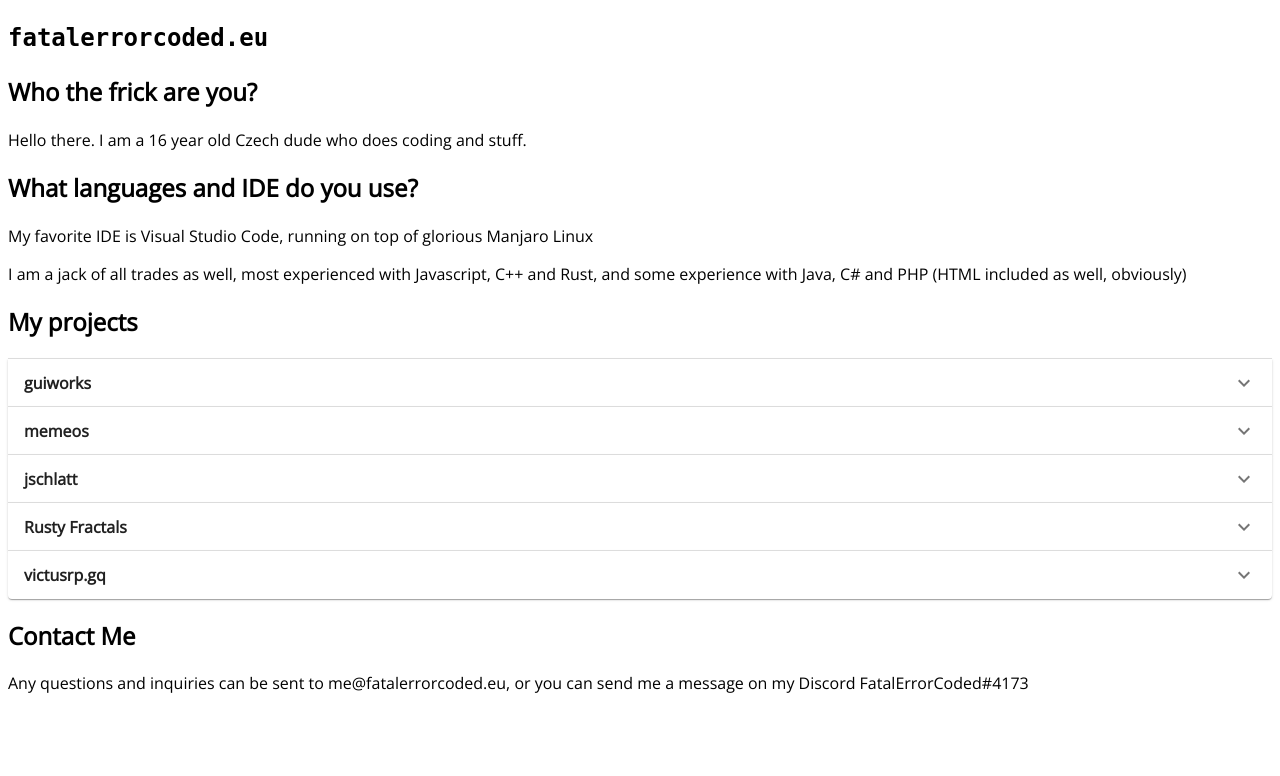
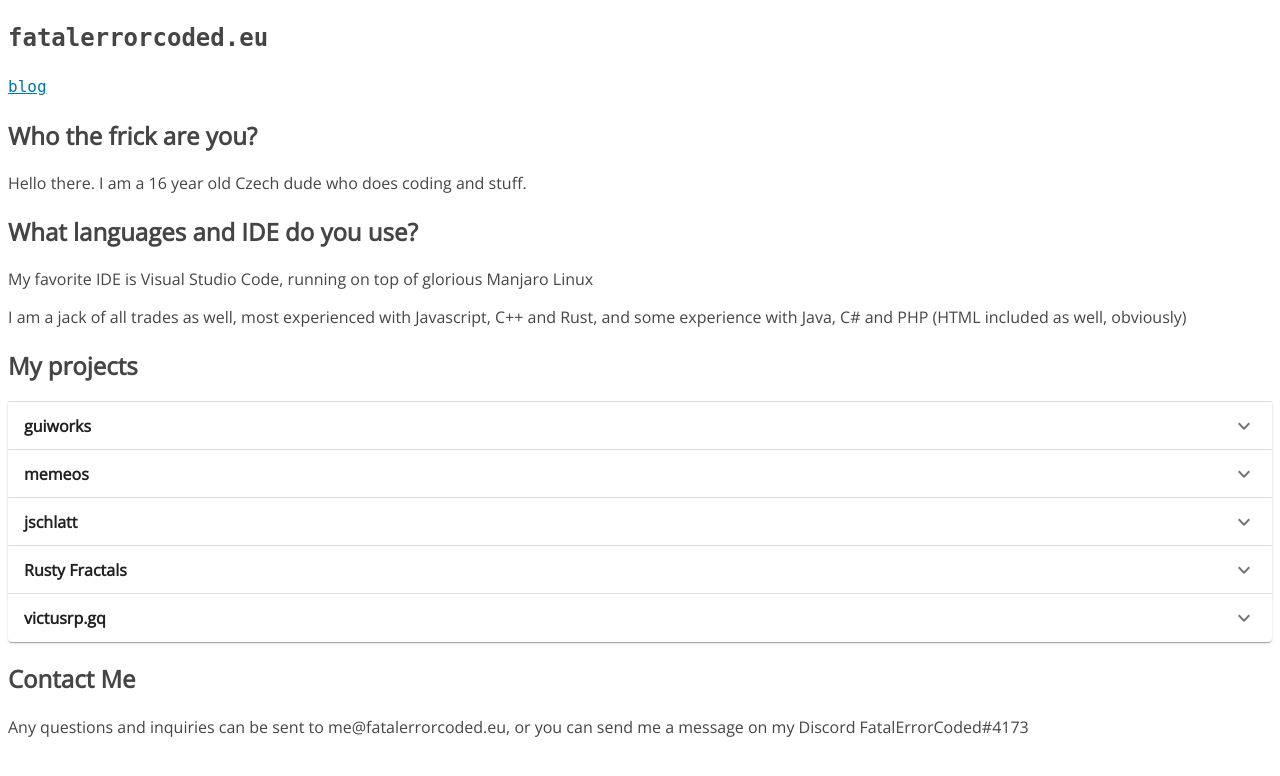
Before and after one commit to FatalErrorCoded/fatalerrorcoded.eu, a Next.js app: page / in a window 1280 px wide. Shown: the top 776 px of the page. Built offline with nearby package versions, Linux system fonts and the light colour scheme.

Commit message:
Layout changes for blog

```diff
--- a/components/Layout.module.scss
+++ b/components/Layout.module.scss
@@ -1,10 +1,25 @@
 body {
     font-family: 'Open Sans', sans-serif;
     line-height: 1.4;
+    color: #454545;
+    //background-color: #F8F8F8;
 }
 
 code {
     font-family: "monospace";
+}
+
+a {
+    $normal-color: #0077aa;
+    $visited-color: #990066;
+    font-weight: 500;
+    color: $normal-color;
+    transition: color 0.1s ease;
+    &:visited { color: $visited-color; }
+    &:hover  {
+        color: lighten($normal-color, 30);
+        &:visited { color: lighten($visited-color, 30); }
+    }
 }
 
 .main-wrapper {
@@ -15,10 +30,30 @@ code {
         flex: 1;
         width: 100%;
         max-width: 700px;
+        padding: 0px 5px;
+        box-sizing: border-box;
     }
 }
 
 .main-header {
     margin: 20px 0px;
-    h2, h4 { margin: 0px; }
+    h2, h4 { margin: 7px 0px; }
+    display: flex;
+    .navigation a {
+        color: #454545;
+        text-decoration: none;
+    }
+
+    @media screen and (min-width: 600px) {
+        justify-content: space-between;
+        align-items: center;
+    }
+
+    @media screen and (max-width: 599px) {
+        flex-direction: column;
+        .navigation {
+            display: flex;
+            justify-content: flex-end;
+        }
+    }
 }
--- a/components/Layout.tsx
+++ b/components/Layout.tsx
@@ -1,15 +1,20 @@
 import * as React from 'react';
 import Head from 'next/head';
+import Link from 'next/link';
 
 import "./Layout.module.scss";
 
 type Props = {
-    title?: string
+    title?: string,
+    isBlog?: boolean,
+    canonical?: string,
 }
 
 const Layout: React.FunctionComponent<Props> = ({
     children,
-    title = 'fatalerrorcoded.eu',
+    isBlog = false,
+    title = isBlog ? "FatalErrorCoded's Blog" : "fatalerrorcoded.eu",
+    canonical,
 }) => (
     <div className="main-wrapper">
         <div className="main-content">
@@ -18,9 +23,21 @@ const Layout: React.FunctionComponent<Props> = ({
                 <link href="https://fonts.googleapis.com/css?family=Open+Sans&display=swap" rel="stylesheet" />
                 <meta charSet="utf-8" />
                 <meta name="viewport" content="initial-scale=1.0, width=device-width" />
+                {/* OPENGRAPH */}
+                <meta key="pagetitle" property="og:title" content={title} />
+                <meta property="og:type" content="website" />
+                {canonical && <meta property="og:url" content={`https://fatalerrorcoded.eu${canonical}`} />}
+                <meta property="og:site_name" content="fatalerrorcoded.eu" />
+                <meta property="og:locale" content="en_US" />
             </Head>
             <header className="main-header">
-                <h2><code>fatalerrorcoded.eu</code></h2>
+                <h2><code>{isBlog ? "FatalErrorCoded's Blog" : "fatalerrorcoded.eu"}</code></h2>
+                <div className="navigation">
+                    <code>{isBlog
+                        ? <Link href="/"><a>portfolio</a></Link>
+                        : <Link href="/blog"><a>blog</a></Link>
+                    }</code>
+                </div>
             </header>
             <main>
                 {children}
--- a/pages/index.tsx
+++ b/pages/index.tsx
@@ -43,7 +43,7 @@ const Project: React.FunctionComponent<ProjectProps> = (props) => {
 
 const IndexPage: NextPage = () => {
     return (
-        <Layout>
+        <Layout canonical="/">
             <section>
                 <h1>Who the frick are you?</h1>
                 <p>Hello there. I am a 16 year old Czech dude who does coding and stuff.</p>
```
Also changed, not shown: pages/blog/index.tsx (added, +13 -0 lines).
